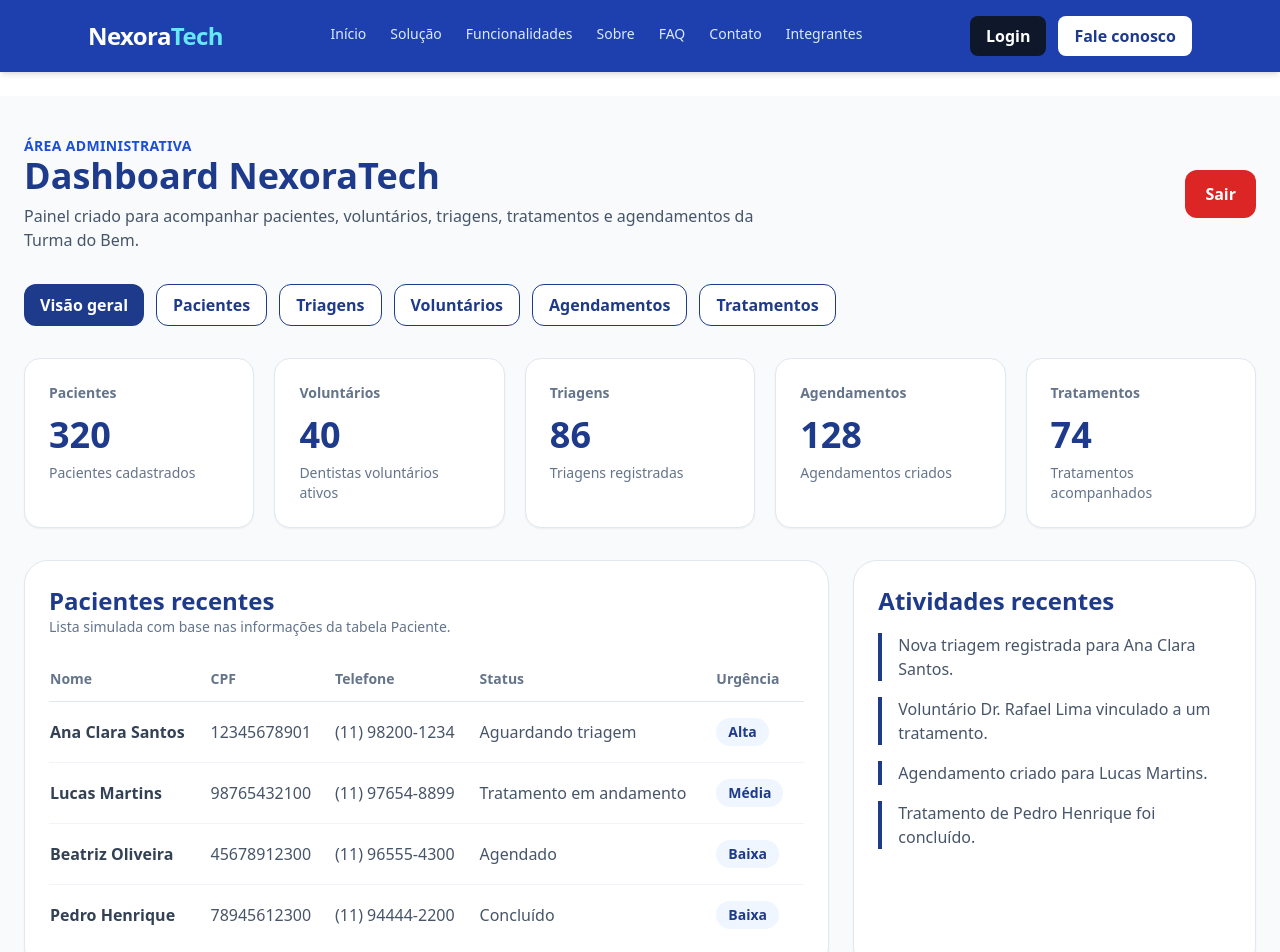
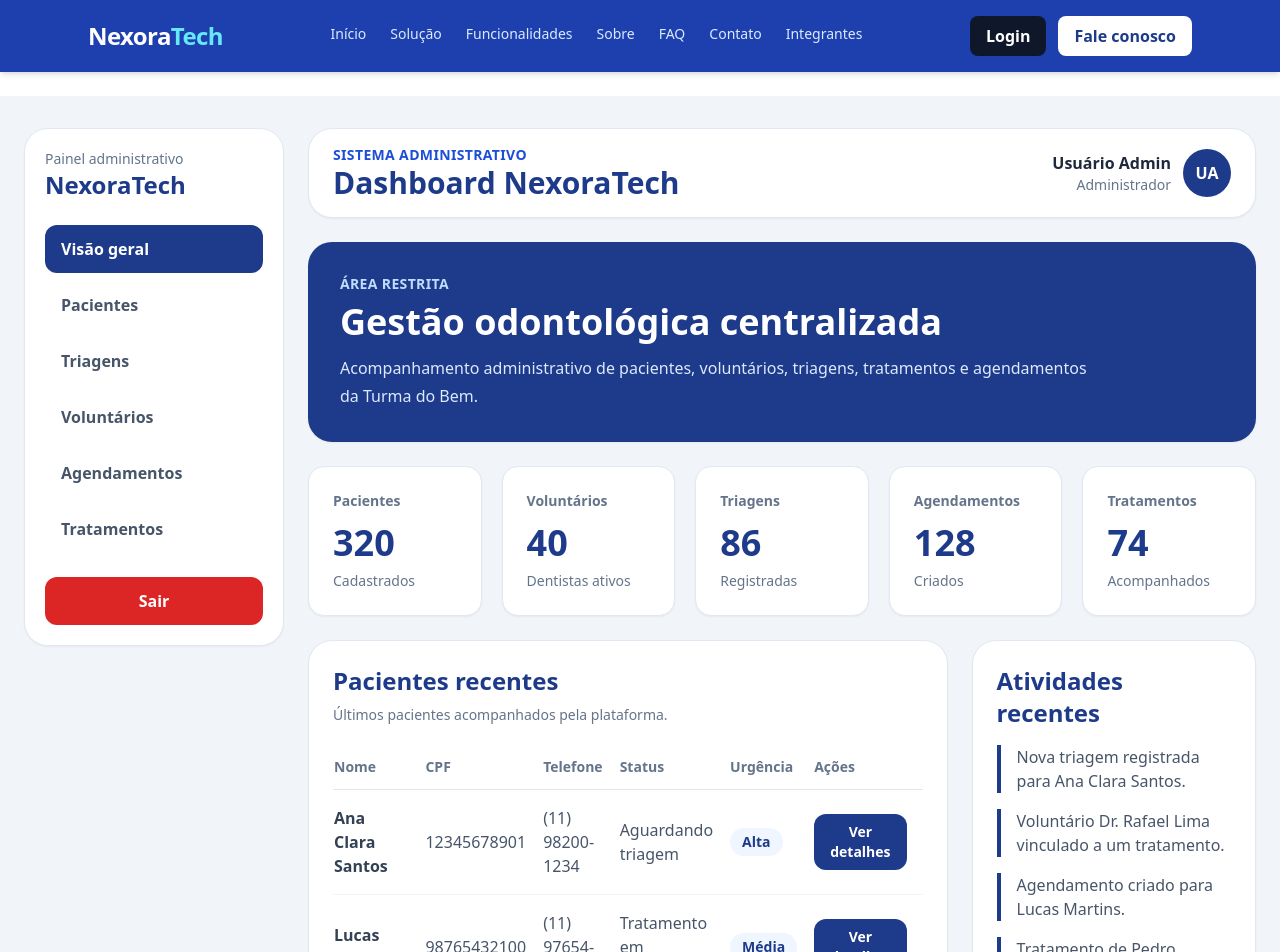
Before and after one commit to renanlima-hub/nexoratech, a React (Vite) app: page /dashboard in a window 1280 px wide. Shown: the top 952 px of the page. Built offline with nearby package versions, Linux system fonts and the light colour scheme.

Commit message:
feat: adiciona detalhes do paciente no dashboard

```diff
--- a/src/App.tsx
+++ b/src/App.tsx
@@ -12,6 +12,7 @@ import Login from "./pages/Login";
 import Dashboard from "./pages/Dashboard";
 import Solucao from "./pages/Solucao";
 import Funcionalidades from "./pages/Funcionalidades";
+import PacienteDetalhes from "./pages/PacienteDetalhes";
 
 function App() {
   return (
@@ -30,8 +31,9 @@ function App() {
             <Route path="/integrantes" element={<Integrantes />} />
             <Route path="/login" element={<Login />} />
             <Route path="/dashboard" element={<Dashboard />} />
-            <Route path="/solucao" element={<Solucao  />} />
-            <Route path="/funcionalidades" element={<Funcionalidades  />} />
+            <Route path="/dashboard/paciente/:cpf" element={<PacienteDetalhes />} />
+            <Route path="/solucao" element={<Solucao />} />
+            <Route path="/funcionalidades" element={<Funcionalidades />} />
           </Routes>
         </main>
 
--- a/src/pages/Dashboard.tsx
+++ b/src/pages/Dashboard.tsx
@@ -1,32 +1,20 @@
 import { useState } from "react";
 import { useNavigate } from "react-router-dom";
 
+type AbaDashboard =
+  | "visao"
+  | "pacientes"
+  | "triagens"
+  | "voluntarios"
+  | "agendamentos"
+  | "tratamentos";
+
 const indicadores = [
-  {
-    titulo: "Pacientes",
-    valor: "320",
-    descricao: "Pacientes cadastrados",
-  },
-  {
-    titulo: "Voluntários",
-    valor: "40",
-    descricao: "Dentistas voluntários ativos",
-  },
-  {
-    titulo: "Triagens",
-    valor: "86",
-    descricao: "Triagens registradas",
-  },
-  {
-    titulo: "Agendamentos",
-    valor: "128",
-    descricao: "Agendamentos criados",
-  },
-  {
-    titulo: "Tratamentos",
-    valor: "74",
-    descricao: "Tratamentos acompanhados",
-  },
+  { titulo: "Pacientes", valor: "320", descricao: "Cadastrados" },
+  { titulo: "Voluntários", valor: "40", descricao: "Dentistas ativos" },
+  { titulo: "Triagens", valor: "86", descricao: "Registradas" },
+  { titulo: "Agendamentos", valor: "128", descricao: "Criados" },
+  { titulo: "Tratamentos", valor: "74", descricao: "Acompanhados" },
 ];
 
 const pacientes = [
@@ -157,14 +145,6 @@ const atividadesRecentes = [
   "Tratamento de Pedro Henrique foi concluído.",
 ];
 
-type AbaDashboard =
-  | "visao"
-  | "pacientes"
-  | "triagens"
-  | "voluntarios"
-  | "agendamentos"
-  | "tratamentos";
-
 export default function Dashboard() {
   const navigate = useNavigate();
   const [abaAtiva, setAbaAtiva] = useState<AbaDashboard>("visao");
@@ -174,85 +154,165 @@ export default function Dashboard() {
     navigate("/");
   };
 
-  const tabClass = (aba: AbaDashboard) =>
+  const menuClass = (aba: AbaDashboard) =>
     abaAtiva === aba
       ? "bg-blue-900 text-white"
-      : "bg-white text-blue-900 border border-blue-900 hover:bg-blue-50";
+      : "text-slate-600 hover:bg-blue-50 hover:text-blue-900";
 
   return (
-    <main className="min-h-screen bg-slate-50 px-6 py-10 text-slate-800">
-      <section className="max-w-7xl mx-auto">
-        <div className="flex flex-col md:flex-row md:items-center md:justify-between gap-4 mb-8">
-          <div>
-            <p className="text-sm font-semibold text-blue-700 uppercase tracking-wide">
-              Área administrativa
-            </p>
-
-            <h1 className="text-3xl md:text-4xl font-extrabold text-blue-900">
-              Dashboard NexoraTech
-            </h1>
-
-            <p className="text-slate-600 mt-2 max-w-3xl">
-              Painel criado para acompanhar pacientes, voluntários, triagens,
-              tratamentos e agendamentos da Turma do Bem.
-            </p>
+    <main className="min-h-screen bg-slate-100 text-slate-800">
+      <div className="max-w-7xl mx-auto px-4 md:px-6 py-8">
+        <div className="grid grid-cols-1 lg:grid-cols-[260px_1fr] gap-6">
+          <aside className="bg-white border border-slate-200 rounded-3xl shadow-sm p-5 h-fit lg:sticky lg:top-28">
+            <div className="mb-6">
+              <p className="text-sm text-slate-500">Painel administrativo</p>
+              <h2 className="text-2xl font-extrabold text-blue-900">
+                NexoraTech
+              </h2>
             </div>
 
-          <button
-            onClick={handleLogout}
-            className="bg-red-600 hover:bg-red-700 text-white font-semibold px-5 py-3 rounded-xl transition"
-          >
-            Sair
-          </button>
-        </div>
-
-        <div className="flex flex-wrap gap-3 mb-8">
+            <nav className="flex flex-col gap-2">
               <button
                 onClick={() => setAbaAtiva("visao")}
-            className={`${tabClass("visao")} px-4 py-2 rounded-xl font-semibold transition`}
+                className={`${menuClass("visao")} text-left px-4 py-3 rounded-xl font-semibold transition`}
               >
                 Visão geral
               </button>
 
               <button
                 onClick={() => setAbaAtiva("pacientes")}
-            className={`${tabClass("pacientes")} px-4 py-2 rounded-xl font-semibold transition`}
+                className={`${menuClass("pacientes")} text-left px-4 py-3 rounded-xl font-semibold transition`}
               >
                 Pacientes
               </button>
 
               <button
                 onClick={() => setAbaAtiva("triagens")}
-            className={`${tabClass("triagens")} px-4 py-2 rounded-xl font-semibold transition`}
+                className={`${menuClass("triagens")} text-left px-4 py-3 rounded-xl font-semibold transition`}
               >
                 Triagens
               </button>
 
               <button
                 onClick={() => setAbaAtiva("voluntarios")}
-            className={`${tabClass("voluntarios")} px-4 py-2 rounded-xl font-semibold transition`}
+                className={`${menuClass("voluntarios")} text-left px-4 py-3 rounded-xl font-semibold transition`}
               >
                 Voluntários
               </button>
 
               <button
                 onClick={() => setAbaAtiva("agendamentos")}
-            className={`${tabClass("agendamentos")} px-4 py-2 rounded-xl font-semibold transition`}
+                className={`${menuClass("agendamentos")} text-left px-4 py-3 rounded-xl font-semibold transition`}
               >
                 Agendamentos
               </button>
 
               <button
                 onClick={() => setAbaAtiva("tratamentos")}
-            className={`${tabClass("tratamentos")} px-4 py-2 rounded-xl font-semibold transition`}
+                className={`${menuClass("tratamentos")} text-left px-4 py-3 rounded-xl font-semibold transition`}
               >
                 Tratamentos
               </button>
+            </nav>
+
+            <button
+              onClick={handleLogout}
+              className="w-full mt-6 bg-red-600 hover:bg-red-700 text-white font-semibold px-4 py-3 rounded-xl transition"
+            >
+              Sair
+            </button>
+          </aside>
+
+          <section>
+            <div className="bg-white border border-slate-200 rounded-3xl shadow-sm px-6 py-4 mb-6 flex flex-col md:flex-row md:items-center md:justify-between gap-4">
+              <div>
+                <p className="text-sm font-semibold text-blue-700 uppercase tracking-wide">
+                  Sistema administrativo
+                </p>
+                <h1 className="text-2xl md:text-3xl font-extrabold text-blue-900">
+                  Dashboard NexoraTech
+                </h1>
               </div>
 
-        {abaAtiva === "visao" && (
+              <div className="flex items-center gap-3">
+                <div className="text-right hidden sm:block">
+                  <p className="font-bold text-slate-800">Usuário Admin</p>
+                  <p className="text-sm text-slate-500">Administrador</p>
+                </div>
+
+                <div className="w-12 h-12 rounded-full bg-blue-900 text-white flex items-center justify-center font-extrabold">
+                  UA
+                </div>
+              </div>
+            </div>
+
+            <div className="bg-blue-900 text-white rounded-3xl shadow-sm p-8 mb-6">
+              <p className="text-blue-200 text-sm font-semibold uppercase tracking-wide">
+                Área restrita
+              </p>
+
+              <h2 className="text-3xl md:text-4xl font-extrabold mt-2">
+                Gestão odontológica centralizada
+              </h2>
+
+              <p className="text-blue-100 mt-3 max-w-3xl leading-7">
+                Acompanhamento administrativo de pacientes, voluntários,
+                triagens, tratamentos e agendamentos da Turma do Bem.
+              </p>
+            </div>
+
+            {abaAtiva === "visao" && <VisaoGeral />}
+            {abaAtiva === "pacientes" && (
+              <CardTabela
+                titulo="Pacientes"
+                descricao="Dados simulados da tabela Paciente."
+              >
+                <TabelaPacientes />
+              </CardTabela>
+            )}
+            {abaAtiva === "triagens" && (
+              <CardTabela
+                titulo="Triagens"
+                descricao="Controle de descrição, urgência e status."
+              >
+                <TabelaTriagens />
+              </CardTabela>
+            )}
+            {abaAtiva === "voluntarios" && (
+              <CardTabela
+                titulo="Voluntários"
+                descricao="Dentistas voluntários cadastrados."
+              >
+                <TabelaVoluntarios />
+              </CardTabela>
+            )}
+            {abaAtiva === "agendamentos" && (
+              <CardTabela
+                titulo="Agendamentos"
+                descricao="Controle de datas, locais e status."
+              >
+                <TabelaAgendamentos />
+              </CardTabela>
+            )}
+            {abaAtiva === "tratamentos" && (
+              <CardTabela
+                titulo="Tratamentos"
+                descricao="Acompanhamento de tratamentos em andamento e concluídos."
+              >
+                <TabelaTratamentos />
+              </CardTabela>
+            )}
+          </section>
+        </div>
+      </div>
+    </main>
+  );
+}
+
+function VisaoGeral() {
+  return (
     <>
-            <div className="grid grid-cols-1 sm:grid-cols-2 xl:grid-cols-5 gap-5 mb-8">
+      <div className="grid grid-cols-1 sm:grid-cols-2 xl:grid-cols-5 gap-5 mb-6">
         {indicadores.map((item) => (
           <article
             key={item.titulo}
@@ -266,29 +326,20 @@ export default function Dashboard() {
               {item.valor}
             </p>
 
-                  <p className="text-sm text-slate-500 mt-2">
-                    {item.descricao}
-                  </p>
+            <p className="text-sm text-slate-500 mt-2">{item.descricao}</p>
           </article>
         ))}
       </div>
 
-            <div className="grid grid-cols-1 lg:grid-cols-[2fr_1fr] gap-6">
+      <div className="grid grid-cols-1 xl:grid-cols-[2fr_1fr] gap-6">
+        <CardTabela
+          titulo="Pacientes recentes"
+          descricao="Últimos pacientes acompanhados pela plataforma."
+        >
+          <TabelaPacientes />
+        </CardTabela>
+
         <section className="bg-white border border-slate-200 rounded-3xl shadow-sm p-6">
-                <div className="mb-5">
-                  <h2 className="text-2xl font-bold text-blue-900">
-                    Pacientes recentes
-                  </h2>
-
-                  <p className="text-slate-500 text-sm">
-                    Lista simulada com base nas informações da tabela Paciente.
-                  </p>
-                </div>
-
-                <TablePacientes />
-              </section>
-
-              <aside className="bg-white border border-slate-200 rounded-3xl shadow-sm p-6">
           <h2 className="text-2xl font-bold text-blue-900 mb-4">
             Atividades recentes
           </h2>
@@ -303,89 +354,45 @@ export default function Dashboard() {
               </div>
             ))}
           </div>
-              </aside>
+        </section>
       </div>
-          </>
-        )}
 
-        {abaAtiva === "pacientes" && (
-          <section className="bg-white border border-slate-200 rounded-3xl shadow-sm p-6">
-            <h2 className="text-2xl font-bold text-blue-900 mb-2">
-              Pacientes
-            </h2>
-            <p className="text-slate-500 text-sm mb-5">
-              Dados equivalentes aos campos da tabela Paciente.
-            </p>
-            <TablePacientes />
-          </section>
-        )}
-
-        {abaAtiva === "triagens" && (
-          <section className="bg-white border border-slate-200 rounded-3xl shadow-sm p-6">
-            <h2 className="text-2xl font-bold text-blue-900 mb-2">
-              Triagens
-            </h2>
-            <p className="text-slate-500 text-sm mb-5">
-              Controle de descrição, urgência e status da triagem.
-            </p>
-            <TableTriagens />
-          </section>
-        )}
-
-        {abaAtiva === "voluntarios" && (
-          <section className="bg-white border border-slate-200 rounded-3xl shadow-sm p-6">
-            <h2 className="text-2xl font-bold text-blue-900 mb-2">
-              Voluntários
-            </h2>
-            <p className="text-slate-500 text-sm mb-5">
-              Dentistas voluntários cadastrados para atendimento.
-            </p>
-            <TableVoluntarios />
-          </section>
-        )}
-
-        {abaAtiva === "agendamentos" && (
-          <section className="bg-white border border-slate-200 rounded-3xl shadow-sm p-6">
-            <h2 className="text-2xl font-bold text-blue-900 mb-2">
-              Agendamentos
-            </h2>
-            <p className="text-slate-500 text-sm mb-5">
-              Controle de data, local, voluntário, paciente e status.
-            </p>
-            <TableAgendamentos />
-          </section>
-        )}
-
-        {abaAtiva === "tratamentos" && (
-          <section className="bg-white border border-slate-200 rounded-3xl shadow-sm p-6">
-            <h2 className="text-2xl font-bold text-blue-900 mb-2">
-              Tratamentos
-            </h2>
-            <p className="text-slate-500 text-sm mb-5">
-              Acompanhamento de início, conclusão e status do tratamento.
-            </p>
-            <TableTratamentos />
-          </section>
-        )}
-
-        <section className="mt-8 bg-white border border-slate-200 rounded-3xl shadow-sm p-6">
+      <section className="mt-6 bg-white border border-slate-200 rounded-3xl shadow-sm p-6">
         <h2 className="text-2xl font-bold text-blue-900 mb-4">
-            Estrutura preparada para integração com API
+          Preparado para integração com API
         </h2>
 
         <p className="text-slate-600 leading-7">
-            Esta tela foi montada seguindo as entidades principais do banco:
-            Paciente, Voluntário, Triagem, Tratamento, Agendamento e Usuário
-            Admin. Quando a API Java estiver pronta, os dados mockados poderão
-            ser substituídos por requisições reais ao backend.
+          Esta tela utiliza dados mockados baseados no banco do projeto. Quando a
+          API Java estiver pronta, os arrays serão substituídos por requisições
+          reais ao backend.
         </p>
       </section>
-      </section>
-    </main>
+    </>
   );
 }
 
-function TablePacientes() {
+function CardTabela({
+  titulo,
+  descricao,
+  children,
+}: {
+  titulo: string;
+  descricao: string;
+  children: React.ReactNode;
+}) {
+  return (
+    <section className="bg-white border border-slate-200 rounded-3xl shadow-sm p-6">
+      <h2 className="text-2xl font-bold text-blue-900 mb-2">{titulo}</h2>
+      <p className="text-slate-500 text-sm mb-5">{descricao}</p>
+      {children}
+    </section>
+  );
+}
+
+function TabelaPacientes() {
+  const navigate = useNavigate();
+
   return (
     <div className="overflow-x-auto">
       <table className="w-full text-left">
@@ -396,6 +403,7 @@ function TablePacientes() {
             <th className="py-3 pr-4">Telefone</th>
             <th className="py-3 pr-4">Status</th>
             <th className="py-3 pr-4">Urgência</th>
+            <th className="py-3 pr-4">Ações</th>
           </tr>
         </thead>
 
@@ -409,14 +417,20 @@ function TablePacientes() {
                 {paciente.nome}
               </td>
               <td className="py-4 pr-4 text-slate-600">{paciente.cpf}</td>
-              <td className="py-4 pr-4 text-slate-600">
-                {paciente.telefone}
-              </td>
+              <td className="py-4 pr-4 text-slate-600">{paciente.telefone}</td>
               <td className="py-4 pr-4 text-slate-600">{paciente.status}</td>
               <td className="py-4 pr-4">
                 <span className="inline-flex rounded-full bg-blue-50 text-blue-900 px-3 py-1 text-sm font-semibold">
                   {paciente.urgencia}
                 </span>
+              </td>
+              <td className="py-4 pr-4">
+                <button
+                  onClick={() => navigate(`/dashboard/paciente/${paciente.cpf}`)}
+                  className="bg-blue-900 hover:bg-blue-700 text-white text-sm font-semibold px-4 py-2 rounded-xl transition"
+                >
+                  Ver detalhes
+                </button>
               </td>
             </tr>
           ))}
@@ -426,7 +440,7 @@ function TablePacientes() {
   );
 }
 
-function TableTriagens() {
+function TabelaTriagens() {
   return (
     <div className="overflow-x-auto">
       <table className="w-full text-left">
@@ -451,11 +465,7 @@ function TableTriagens() {
               <td className="py-4 pr-4 text-slate-600">
                 {triagem.descricao}
               </td>
-              <td className="py-4 pr-4">
-                <span className="inline-flex rounded-full bg-blue-50 text-blue-900 px-3 py-1 text-sm font-semibold">
-                  {triagem.urgencia}
-                </span>
-              </td>
+              <td className="py-4 pr-4 text-slate-600">{triagem.urgencia}</td>
               <td className="py-4 pr-4 text-slate-600">{triagem.status}</td>
             </tr>
           ))}
@@ -465,7 +475,7 @@ function TableTriagens() {
   );
 }
 
-function TableVoluntarios() {
+function TabelaVoluntarios() {
   return (
     <div className="overflow-x-auto">
       <table className="w-full text-left">
@@ -500,7 +510,7 @@ function TableVoluntarios() {
   );
 }
 
-function TableAgendamentos() {
+function TabelaAgendamentos() {
   return (
     <div className="overflow-x-auto">
       <table className="w-full text-left">
@@ -537,7 +547,7 @@ function TableAgendamentos() {
   );
 }
 
-function TableTratamentos() {
+function TabelaTratamentos() {
   return (
     <div className="overflow-x-auto">
       <table className="w-full text-left">
--- /dev/null
+++ b/src/pages/PacienteDetalhes.tsx
@@ -0,0 +1,164 @@
+import { useNavigate, useParams } from "react-router-dom";
+
+const pacientesDetalhes = [
+  {
+    cpf: "12345678901",
+    nome: "Ana Clara Santos",
+    telefone: "(11) 98200-1234",
+    email: "ana.clara@email.com",
+    endereco: "Rua das Flores, 120 - São Paulo",
+    status: "Aguardando triagem",
+    urgencia: "Alta",
+    voluntario: "Dr. Rafael Lima",
+    tratamento: "Avaliação inicial pendente",
+    historico: [
+      "Paciente cadastrada no sistema.",
+      "Solicitação encaminhada para triagem.",
+      "Classificação inicial marcada como alta urgência.",
+    ],
+  },
+  {
+    cpf: "98765432100",
+    nome: "Lucas Martins",
+    telefone: "(11) 97654-8899",
+    email: "lucas.martins@email.com",
+    endereco: "Av. Central, 500 - São Paulo",
+    status: "Tratamento em andamento",
+    urgencia: "Média",
+    voluntario: "Dra. Camila Rocha",
+    tratamento: "Tratamento restaurador em andamento",
+    historico: [
+      "Paciente cadastrado no sistema.",
+      "Triagem concluída.",
+      "Tratamento iniciado com dentista voluntária.",
+    ],
+  },
+  {
+    cpf: "45678912300",
+    nome: "Beatriz Oliveira",
+    telefone: "(11) 96555-4300",
+    email: "beatriz.oliveira@email.com",
+    endereco: "Rua Azul, 48 - São Paulo",
+    status: "Agendado",
+    urgencia: "Baixa",
+    voluntario: "Dr. Bruno Alves",
+    tratamento: "Consulta preventiva agendada",
+    historico: [
+      "Paciente cadastrada.",
+      "Consulta preventiva solicitada.",
+      "Agendamento realizado.",
+    ],
+  },
+  {
+    cpf: "78945612300",
+    nome: "Pedro Henrique",
+    telefone: "(11) 94444-2200",
+    email: "pedro.henrique@email.com",
+    endereco: "Rua Norte, 330 - São Paulo",
+    status: "Concluído",
+    urgencia: "Baixa",
+    voluntario: "Dr. Rafael Lima",
+    tratamento: "Tratamento finalizado",
+    historico: [
+      "Paciente cadastrado.",
+      "Atendimento realizado.",
+      "Tratamento concluído com sucesso.",
+    ],
+  },
+];
+
+export default function PacienteDetalhes() {
+  const navigate = useNavigate();
+  const { cpf } = useParams();
+
+  const paciente = pacientesDetalhes.find((item) => item.cpf === cpf);
+
+  if (!paciente) {
+    return (
+      <main className="min-h-screen bg-slate-100 px-6 py-10">
+        <section className="max-w-5xl mx-auto bg-white border border-slate-200 rounded-3xl shadow-sm p-8">
+          <h1 className="text-3xl font-extrabold text-blue-900 mb-4">
+            Paciente não encontrado
+          </h1>
+
+          <button
+            onClick={() => navigate("/dashboard")}
+            className="bg-blue-900 hover:bg-blue-700 text-white font-semibold px-5 py-3 rounded-xl transition"
+          >
+            Voltar para o dashboard
+          </button>
+        </section>
+      </main>
+    );
+  }
+
+  return (
+    <main className="min-h-screen bg-slate-100 px-6 py-10 text-slate-800">
+      <section className="max-w-6xl mx-auto">
+        <button
+          onClick={() => navigate("/dashboard")}
+          className="mb-6 bg-white border border-blue-900 text-blue-900 hover:bg-blue-50 font-semibold px-5 py-3 rounded-xl transition"
+        >
+          Voltar para o dashboard
+        </button>
+
+        <div className="bg-blue-900 text-white rounded-3xl shadow-sm p-8 mb-6">
+          <p className="text-blue-200 text-sm font-semibold uppercase tracking-wide">
+            Detalhes do paciente
+          </p>
+
+          <h1 className="text-3xl md:text-4xl font-extrabold mt-2">
+            {paciente.nome}
+          </h1>
+
+          <p className="text-blue-100 mt-3">
+            CPF: {paciente.cpf} • Telefone: {paciente.telefone}
+          </p>
+        </div>
+
+        <div className="grid grid-cols-1 lg:grid-cols-[1.4fr_1fr] gap-6">
+          <section className="bg-white border border-slate-200 rounded-3xl shadow-sm p-6">
+            <h2 className="text-2xl font-bold text-blue-900 mb-5">
+              Informações gerais
+            </h2>
+
+            <div className="grid grid-cols-1 md:grid-cols-2 gap-5">
+              <InfoCard titulo="Status" valor={paciente.status} />
+              <InfoCard titulo="Urgência" valor={paciente.urgencia} />
+              <InfoCard titulo="Voluntário responsável" valor={paciente.voluntario} />
+              <InfoCard titulo="Tratamento" valor={paciente.tratamento} />
+              <InfoCard titulo="E-mail" valor={paciente.email} />
+              <InfoCard titulo="Endereço" valor={paciente.endereco} />
+            </div>
+          </section>
+
+          <section className="bg-white border border-slate-200 rounded-3xl shadow-sm p-6">
+            <h2 className="text-2xl font-bold text-blue-900 mb-5">
+              Histórico
+            </h2>
+
+            <div className="space-y-4">
+              {paciente.historico.map((item) => (
+                <div
+                  key={item}
+                  className="border-l-4 border-blue-900 pl-4 text-slate-600"
+                >
+                  {item}
+                </div>
+              ))}
+            </div>
+          </section>
+        </div>
+      </section>
+    </main>
+  );
+}
+
+function InfoCard({ titulo, valor }: { titulo: string; valor: string }) {
+  return (
+    <div className="bg-slate-50 border border-slate-200 rounded-2xl p-5">
+      <p className="text-sm text-slate-500 font-semibold">{titulo}</p>
+      <p className="text-lg text-slate-800 font-bold mt-2">{valor}</p>
+    </div>
+  );
+}
```
Lines whose indentation alone changed are shown as unchanged.
